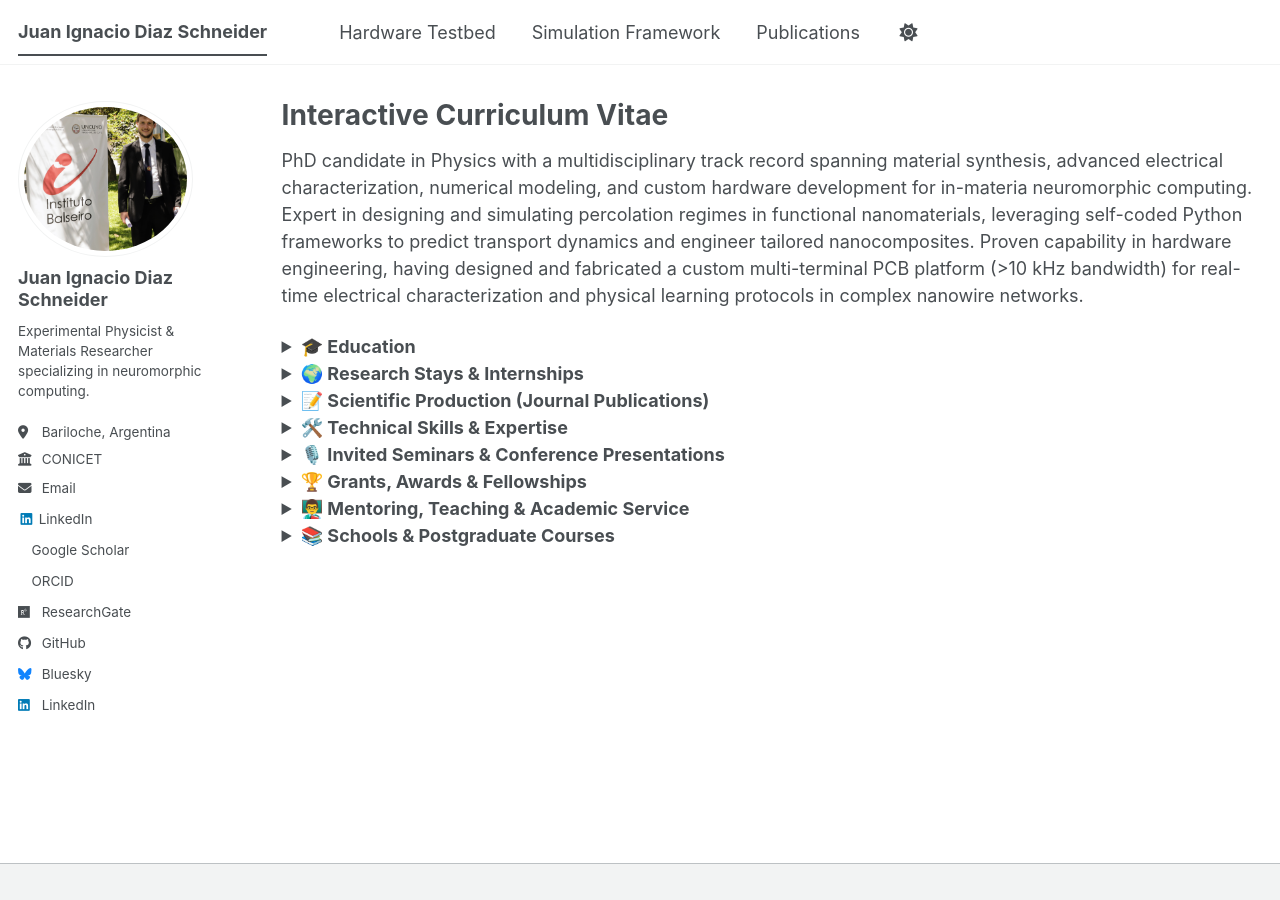
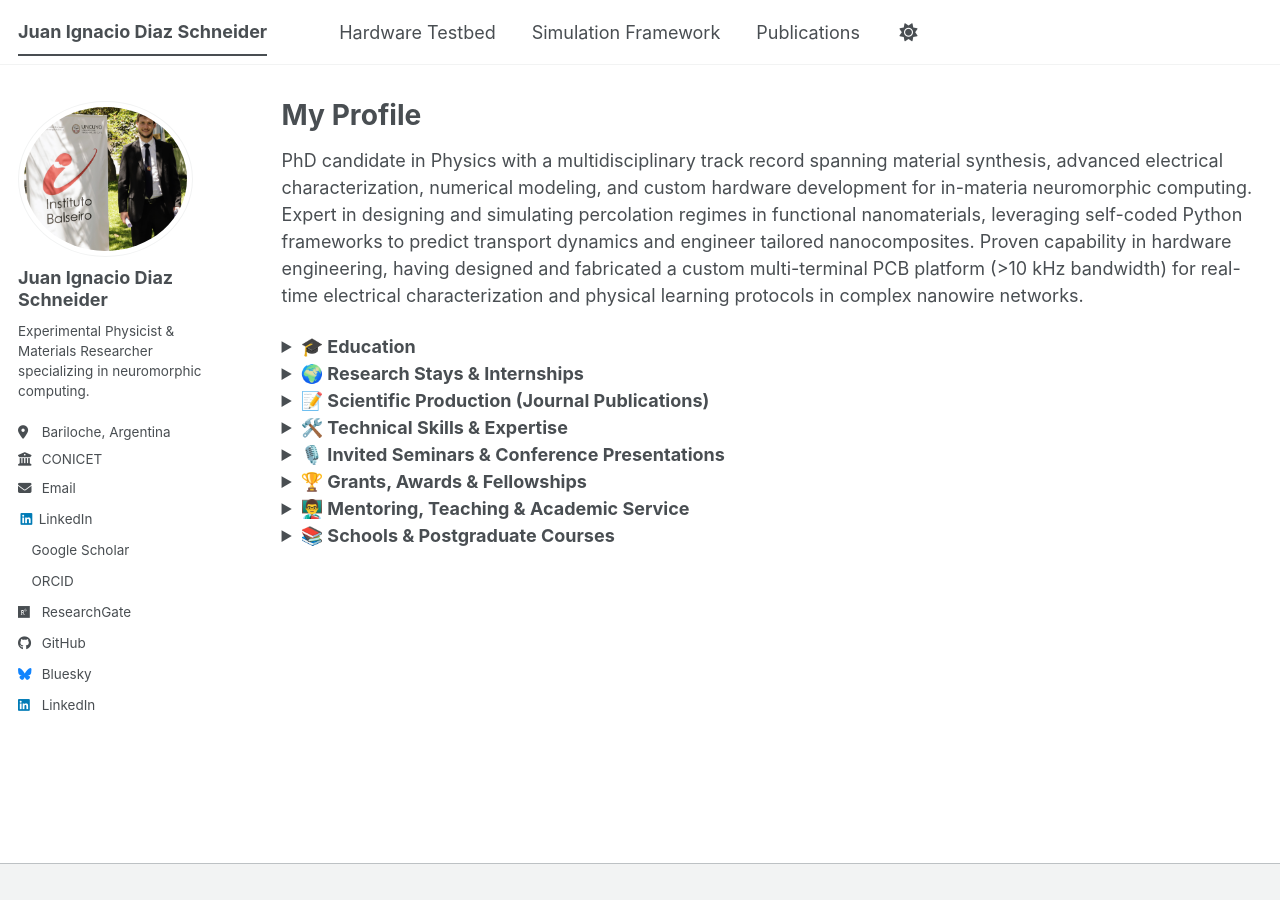
Before and after one commit to juanids/juanids.github.io, a Jekyll site: the page built from _pages/about.md, in a window 1280 px wide. Built offline with Jekyll 4.4.1, drawn with Linux system fonts in a browser that asks for light colours; a style sheet for code colours, icons or effects is not loaded.

Commit message:
Update about.md

```diff
--- a/_pages/about.md
+++ b/_pages/about.md
@@ -1,6 +1,6 @@
 ---
 layout: archive
-title: "Interactive Curriculum Vitae"
+title: "My Profile"
 permalink: /
 author_profile: true
 ---
```
